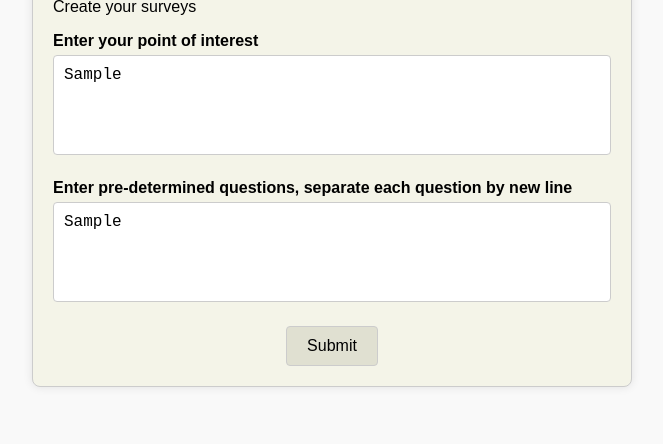
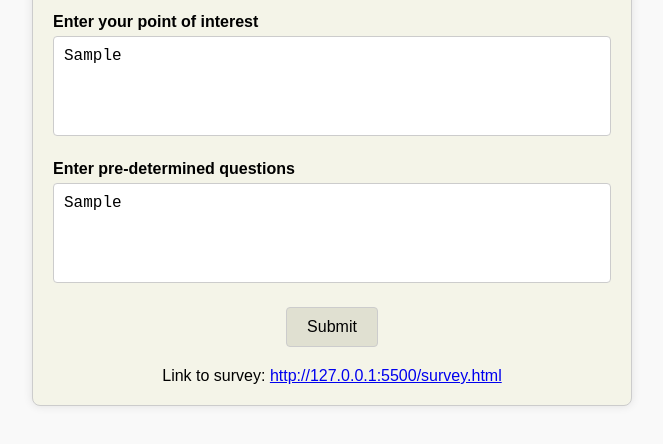
Before and after one commit to shifenghuci/secondResponse, a plain HTML site: page index.html in a window 1280 px wide. Both pictures are taken after typing "Sample", "Sample" into the empty fields and a click on the button "Submit". Shown: the part 250-694 px from the top of the page, without its empty margins (308-971 px from the left). Drawn offline with Linux system fonts and the light colour scheme.

Commit message:
When you submit, it now displays the link to the survey.

```diff
--- a/index.html
+++ b/index.html
@@ -60,6 +60,11 @@
         .submit-button:hover {
             background-color: #D4D4C8;
         }
+        .link-output {
+            text-align: center;
+            margin-top: 20px;
+            font-size: 16px;
+        }
     </style>
 </head>
 <body>
@@ -71,10 +76,11 @@
             <textarea id="pointOfInterest" name="pointOfInterest"></textarea>
         </div>
         <div class="input-box">
-            <label for="preDeterminedQuestions">Enter pre-determined questions, separate each question by new line</label>
+            <label for="preDeterminedQuestions">Enter pre-determined questions</label>
             <textarea id="preDeterminedQuestions" name="preDeterminedQuestions"></textarea>
         </div>
         <button class="submit-button" id="submitButton">Submit</button>
+        <div class="link-output" id="linkOutput"></div>
     </div>
 
     <script>
@@ -88,10 +94,11 @@
             }
 
             const inputsList = [pointOfInterest, preDeterminedQuestions];
-
             console.log(inputsList);
 
-            return inputsList;
+            // Display the link
+            const linkOutput = document.getElementById('linkOutput');
+            linkOutput.innerHTML = `Link to survey: <a href="http://127.0.0.1:5500/survey.html">http://127.0.0.1:5500/survey.html</a>`;
         }
 
         document.getElementById('submitButton').addEventListener('click', saveInputs);
```
Also changed, not shown: survey.html (added, +6 -0 lines).
